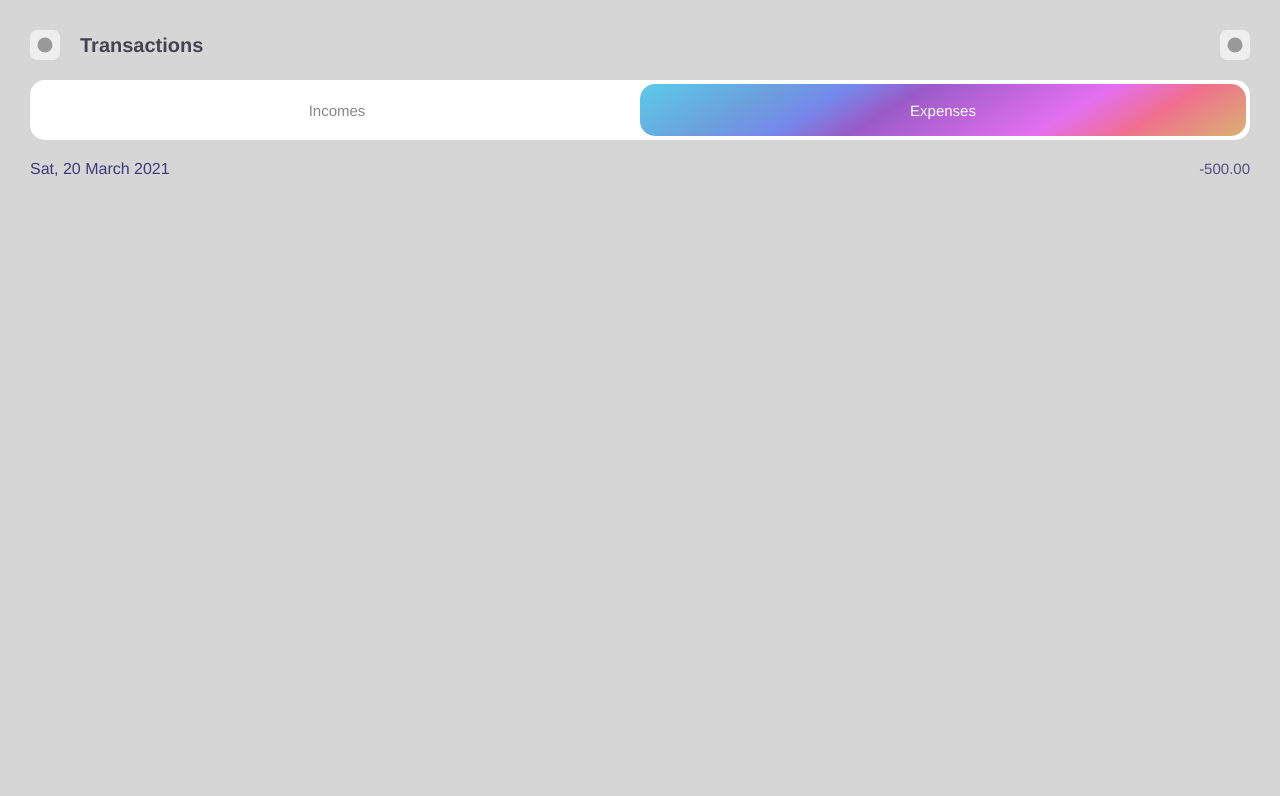
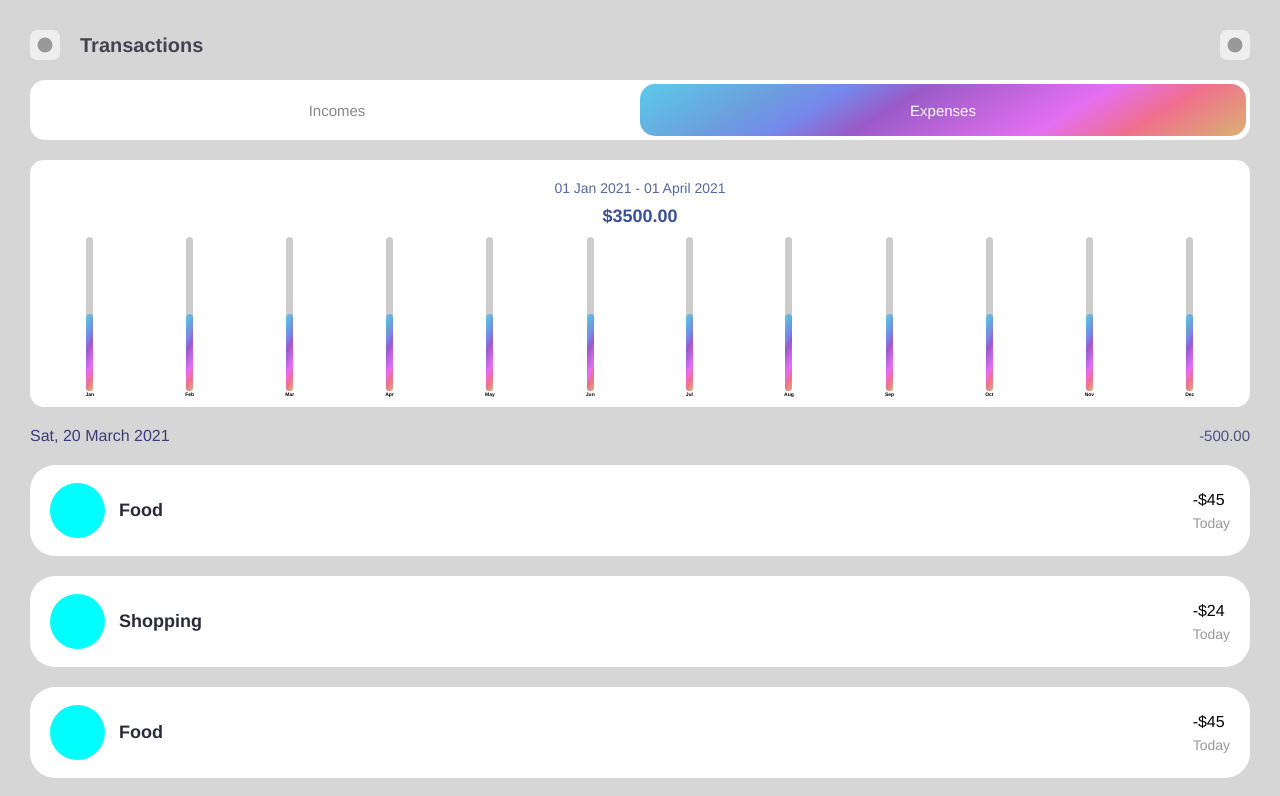
Before and after one commit to JedWoj/expensesTracker, a React (Create React App) app: page /transactions in a window 1280 px wide. Shown: the top 796 px of the page. Built offline with nearby package versions, Linux system fonts and the light colour scheme.

Commit message:
Chart styled

```diff
--- a/src/components/Overview/Expenses/Expense.module.scss
+++ b/src/components/Overview/Expenses/Expense.module.scss
@@ -3,7 +3,7 @@
     justify-content: space-between;
     align-items: center;
     list-style: none;
-    background-color: #fef;
+    background-color: #fff;
     margin: 2rem 0;
     border-radius: inherit;
     padding: 1.8rem 2rem;
@@ -21,8 +21,6 @@
         border-radius: 50%;
     }
 
-    &__icon {}
-
     &__name {
         font-size: 1.8rem;
         text-transform: capitalize;
@@ -34,8 +32,6 @@
         font-size: 1.6rem;
     }
 
-    &__amount {}
-
     &__date {
         font-size: 1.4rem;
         color: #999;
--- a/src/components/Transactions/Chart/Chart.js
+++ b/src/components/Transactions/Chart/Chart.js
@@ -1,8 +1,14 @@
+import ChartCols from "./ChartCols";
+import ChartInfo from "./ChartInfo";
+
+import classes from './Chart.module.scss';
+
 const Chart = () => {
     return(
-        <main>
-            Chart
-        </main>
+            <section className={classes.chart}>
+                <ChartInfo />
+                <ChartCols />
+            </section>
     )
 }
 
--- a/src/components/Transactions/Chart/Chart.module.scss
+++ b/src/components/Transactions/Chart/Chart.module.scss
@@ -0,0 +1,5 @@
+.chart {
+    margin-top: 2rem;
+    background-color: #fff;
+    border-radius: 1.4rem;
+}
--- /dev/null
+++ b/src/components/Transactions/Chart/ChartBar.js
@@ -0,0 +1,20 @@
+import classes from './ChartBar.module.scss';
+
+const ChartBar = ({label, value}) => {
+    let barFillHeight = '50%';
+
+    return(
+        <div className={classes['chart-bar']}>
+            <div className={classes['chart-bar__inner']}>
+                <div style={{height: barFillHeight}} className={classes['chart-bar__fill']}>
+
+                </div>
+            </div>
+            <div className={classes['chart-bar__label']}>
+                {label}
+            </div>
+        </div>
+    )
+}
+
+export default ChartBar;
--- /dev/null
+++ b/src/components/Transactions/Chart/ChartBar.module.scss
@@ -0,0 +1,31 @@
+.chart-bar {
+    height: 100%;
+    display: flex;
+    flex-direction: column;
+    align-items: center;
+
+    &__inner {
+        height: 100%;
+        width: 7px;
+        border-radius: 1.2rem;
+        background-color: #ccc;
+        overflow: hidden;
+        display: flex;
+        flex-direction: column;
+        justify-content: flex-end;
+    }
+
+    &__fill {
+        background: linear-gradient(118deg, rgba(91, 203, 233, 1) 0%, rgba(107, 160, 221, 1) 20%, rgba(117, 136, 235, 1) 31%, rgba(154, 91, 199, 1) 42%, rgba(228, 111, 240, 1) 69%, rgba(240, 111, 141, 1) 82%, rgba(217, 178, 114, 1) 100%);
+        width: 100%;
+        transition: all 0.3s ease-out;
+        border-top-left-radius: 1.2rem;
+        border-top-right-radius: 1.2rem;
+    }
+
+    &__label {
+        font-weight: bold;
+        font-size: 0.5rem;
+        text-align: center;
+    }
+}
--- /dev/null
+++ b/src/components/Transactions/Chart/ChartCols.js
@@ -0,0 +1,17 @@
+import ChartBar from "./ChartBar";
+import classes from './ChartCols.module.scss';
+
+const chartDataPoints = [{label: 'Jan', value: 0}, {label: 'Feb', value: 0},{label: 'Mar', value: 0},{label: 'Apr', value: 0},{label: 'May', value: 0},{label: 'Jun', value: 0},{label: 'Jul', value: 0},{label: 'Aug', value: 0},{label: 'Sep', value: 0},{label: 'Oct', value: 0},{label: 'Nov', value: 0},{label: 'Dec', value: 0},];
+
+const values = chartDataPoints.map(point => point.value)
+const totalMaximum = Math.max(...values)
+
+const ChartCols = () => {
+    return(
+        <section className={classes['chart-cols']}>
+            {chartDataPoints.map(point => <ChartBar value={point.value} key={point.label} maxValue={totalMaximum} label={point.label}/>)}
+        </section>
+    )
+}
+
+export default ChartCols;
--- /dev/null
+++ b/src/components/Transactions/Chart/ChartCols.module.scss
@@ -0,0 +1,8 @@
+.chart-cols {
+    padding: 1rem;
+    border-radius: 12px;
+    text-align: center;
+    display: flex;
+    justify-content: space-around;
+    height: 18rem;
+}
--- /dev/null
+++ b/src/components/Transactions/Chart/ChartInfo.js
@@ -0,0 +1,16 @@
+import classes from './ChartInfo.module.scss';
+
+const ChartInfo = () => {
+    return(
+        <div className={classes['chart-heading']}>
+            <p className={classes['chart-heading__date']}>
+                01 Jan 2021 - 01 April 2021
+            </p>
+            <h2 className={classes['chart-heading__amount']}>
+                $3500.00
+            </h2>
+        </div>
+    )
+}
+
+export default ChartInfo;
--- /dev/null
+++ b/src/components/Transactions/Chart/ChartInfo.module.scss
@@ -0,0 +1,15 @@
+.chart-heading {
+    text-align: center;
+    padding-top: 2rem;
+
+    &__date {
+        font-size: 1.4rem;
+        color: #5668a3;
+    }
+
+    &__amount {
+        margin-top: 1rem;
+        font-size: 1.8rem;
+        color: #3a5098;
+    }
+}
--- a/src/pages/Transactions.js
+++ b/src/pages/Transactions.js
@@ -1,13 +1,17 @@
 import TransactionsHeader from "../components/Transactions/TransactionsHeader/TransactionsHeader";
 import Switch from "../components/Transactions/Switch/Switch";
 import TransactionsListHeading from "../components/Transactions/TransactionsList/TransactionsListHeading";
+import ExpensesList from "../components/Overview/Expenses/ExpensesList";
+import Chart from "../components/Transactions/Chart/Chart";
 
 const Transactions  = () => {
     return(
         <>
             <TransactionsHeader />
             <Switch />
+            <Chart />
             <TransactionsListHeading />
+            <ExpensesList />
         </>
     )
 }
```
